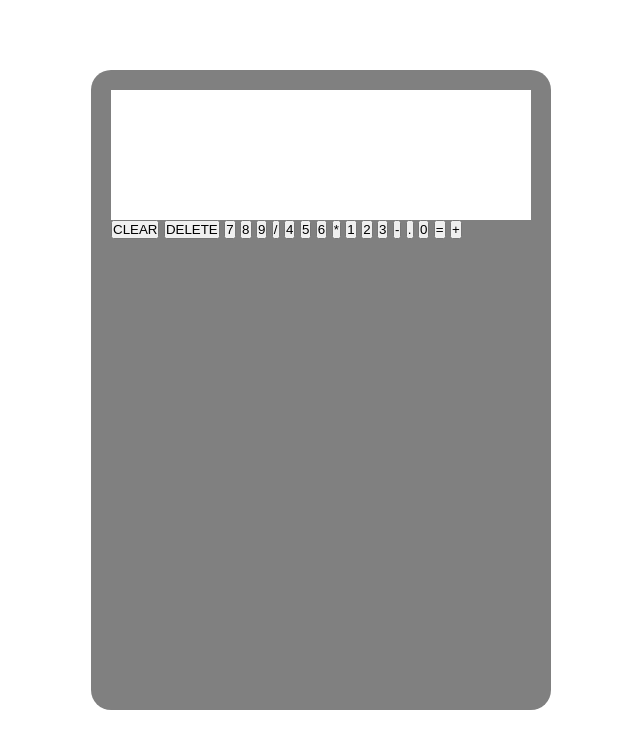
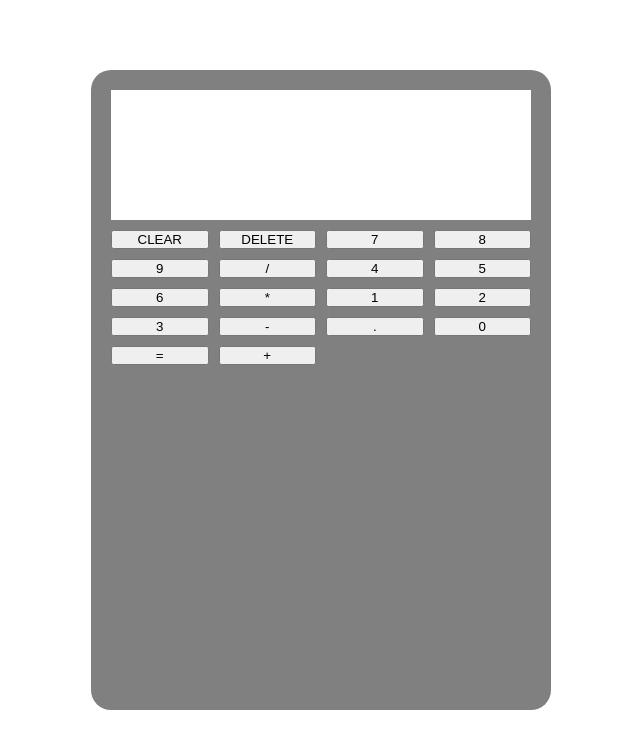
Before and after one commit to Luka-Popovic06/Calculator-2, a plain HTML site: page index.html in a window 1280 px wide. Shown: the whole page, without its empty margins (319-959 px from the left). Drawn offline with Linux system fonts and the light colour scheme.

Commit message:
Makeing CSS Grid

```diff
--- a/style.css
+++ b/style.css
@@ -30,3 +30,12 @@ body {
   text-align: right;
   padding: 20px 7px 0px 20px;
 }
+/*Buttons*/
+.buttons {
+  margin-top: 10px;
+  display: grid;
+  grid-template-columns: repeat(4, 1fr);
+  grid-template-rows: repeat(5, 1fr);
+  column-gap: 10px;
+  row-gap: 10px;
+}
```
